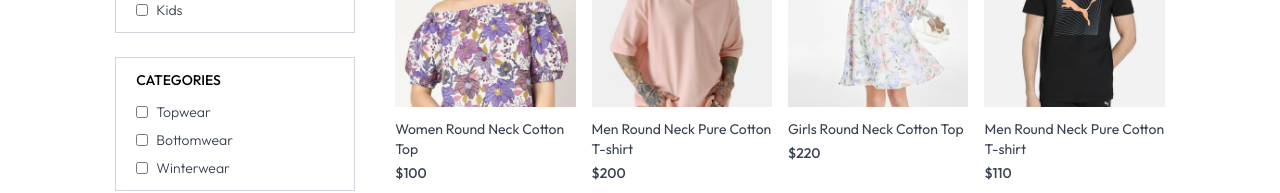
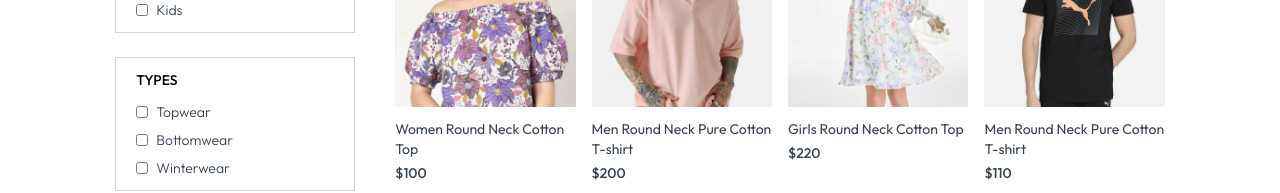
Before and after one commit to imran-assad/ecommerceWebProject2, a React (Vite) app: page /collection in a window 1280 px wide. Shown: the part 283-476 px from the top of the page. Built offline with nearby package versions, Linux system fonts and the light colour scheme.

Commit message:
logic for collection component completed

```diff
--- a/src/pages/Collection.jsx
+++ b/src/pages/Collection.jsx
@@ -14,7 +14,7 @@ const Collection = () => {
 
   const toggleCategory = (e) => {
     if (category.includes(e.target.value)) {
-      setCategory((prev) => prev.filter((item) => item == !e.target.value));
+      setCategory((prev) => prev.filter((item) => item !== e.target.value));
     } else {
       setCategory((prev) => [...prev, e.target.value]);
     }
@@ -42,9 +42,6 @@ const Collection = () => {
     }
     setFilterProducts(productsCopy);
   };
-  useEffect(() => {
-    setFilterProducts(products);
-  }, []);
 
   const sortProduct = () => {
     let filterCopy = filterProducts.slice();
@@ -60,6 +57,9 @@ const Collection = () => {
         break;
     }
   };
+  useEffect(() => {
+    setFilterProducts(products);
+  }, []);
   useEffect(() => {
     applyFilter();
   }, [category, subCategory]);
@@ -125,7 +125,7 @@ const Collection = () => {
               showFilter ? "" : "hidden"
             } sm:block`}
           >
-            <p className="mb-3 text-sm font-medium">CATEGORIES</p>
+            <p className="mb-3 text-sm font-medium">TYPES</p>
             <div className="flex flex-col gap-2 text-sm font-light text-gray-700">
               <p className="flex gap-2">
                 <input
```
